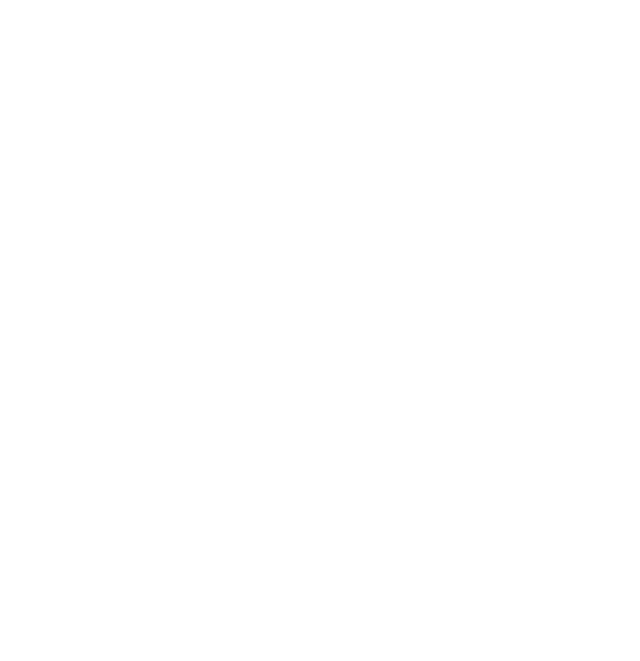
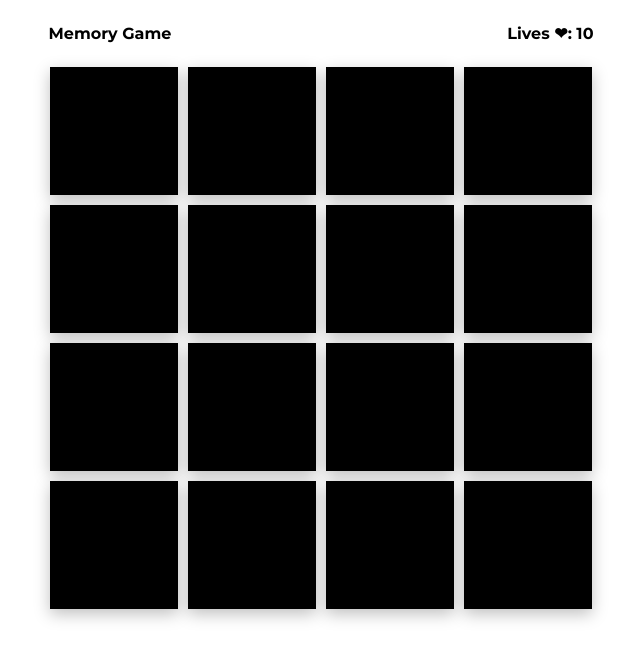
Before and after one commit to monciego/memory-game, a plain HTML site: page index.html in a window 1280 px wide. Shown: the whole page, without its empty margins (319-959 px from the left). Drawn offline with Linux system fonts and the light colour scheme.

Commit message:
finished the game

```diff
--- a/app.js
+++ b/app.js
@@ -1 +1,198 @@
-console.log("memory game");
+const main = document.querySelector("main");
+const livesCount = document.getElementById("livesCount");
+
+let originalLives = 10;
+let playerLives = 10;
+
+livesCount.textContent = playerLives;
+
+const cardData = () => [
+  {
+    name: "aurora",
+    img: "./images/aurora.jpg",
+    id: 1,
+  },
+  {
+    name: "aurora",
+    img: "./images/aurora.jpg",
+    id: 2,
+  },
+  {
+    name: "beach",
+    img: "./images/beach.jpg",
+    id: 3,
+  },
+  {
+    name: "beach",
+    img: "./images/beach.jpg",
+    id: 4,
+  },
+  {
+    name: "falls",
+    img: "./images/falls.jpg",
+    id: 5,
+  },
+  {
+    name: "falls",
+    img: "./images/falls.jpg",
+    id: 6,
+  },
+  {
+    name: "forest",
+    img: "./images/forest.jpg",
+    id: 7,
+  },
+  {
+    name: "forest",
+    img: "./images/forest.jpg",
+    id: 8,
+  },
+  {
+    name: "lake",
+    img: "./images/lake.jpg",
+    id: 9,
+  },
+  {
+    name: "lake",
+    img: "./images/lake.jpg",
+    id: 10,
+  },
+  {
+    name: "mountain",
+    img: "./images/mountain.jpg",
+    id: 11,
+  },
+  {
+    name: "mountain",
+    img: "./images/mountain.jpg",
+    id: 12,
+  },
+  {
+    name: "ocean",
+    img: "./images/ocean.jpg",
+    id: 13,
+  },
+  {
+    name: "ocean",
+    img: "./images/ocean.jpg",
+    id: 14,
+  },
+  {
+    name: "snow",
+    img: "./images/snow.jpg",
+    id: 15,
+  },
+  {
+    name: "snow",
+    img: "./images/snow.jpg",
+    id: 16,
+  },
+];
+
+// randomize
+
+const randomCard = () => {
+  const cards = cardData();
+  cards.sort(() => Math.random() - 0.5);
+  return cards;
+};
+
+// generate card
+const generateCards = () => {
+  const cards = randomCard();
+
+  // create html elements
+  cards.forEach((cardItem) => {
+    const card = document.createElement("div"); // card
+    const front = document.createElement("img");
+    const back = document.createElement("div");
+
+    // add classes
+    card.setAttribute("class", "card");
+    front.setAttribute("class", "front");
+    back.setAttribute("class", "back");
+
+    // attach images
+    front.src = cardItem.img;
+    card.setAttribute("name", cardItem.name);
+    // append to main element
+    main.appendChild(card);
+    // append to cards
+    card.appendChild(front);
+    card.appendChild(back);
+
+    card.addEventListener("click", (e) => {
+      card.classList.toggle("toggleCard");
+      matched(e);
+    });
+  });
+};
+
+// if matched
+
+const matched = (e) => {
+  const clicked = e.target;
+  clicked.classList.add("flipped");
+  const flippedCards = document.querySelectorAll(".flipped");
+  const toggleCard = document.querySelectorAll(".toggleCard");
+  if (flippedCards.length === 2) {
+    if (
+      flippedCards[0].getAttribute("name") ===
+      flippedCards[1].getAttribute("name")
+    ) {
+      flippedCards.forEach((flippedCard) => {
+        flippedCard.classList.remove("flipped");
+        flippedCard.style.pointerEvents = "none";
+        flippedCard.style.border = "4px solid lightgreen";
+      });
+    } else {
+      console.log("wrong");
+      flippedCards.forEach((flippedCard) => {
+        flippedCard.classList.remove("flipped");
+        setTimeout(() => {
+          flippedCard.classList.remove("toggleCard");
+        }, 700);
+      });
+      playerLives--;
+      livesCount.textContent = playerLives;
+      if (playerLives === 0) {
+        restart("TRY AGAIN!❌");
+      }
+    }
+  }
+  if (toggleCard.length === 16) {
+    restart("YOU WON");
+  }
+};
+
+// restart
+
+const restart = (text) => {
+  // reset flipped
+  let cardsRandomed = randomCard();
+  let front = document.querySelectorAll(".front");
+  let cards = document.querySelectorAll(".card");
+  main.style.pointerEvents = "none";
+  cardsRandomed.forEach((cardRandomed, index) => {
+    cards[index].classList.remove("toggleCard");
+
+    setTimeout(() => {
+      // reset styles
+      cards[index].style.pointerEvents = "all";
+      // randomize again
+      front[index].src = cardRandomed.img;
+      // update name
+      cards[index].setAttribute("name", cardRandomed.name);
+      main.style.pointerEvents = "all";
+    }, 1000);
+    cards[index].style.border = "none";
+  });
+  // reset lives
+  playerLives = originalLives;
+  livesCount.textContent = playerLives;
+  setTimeout(() => {
+    window.alert(text), 1000;
+  });
+};
+
+generateCards();
--- a/index.html
+++ b/index.html
@@ -8,5 +8,17 @@
     <script defer src="./app.js"></script>
     <title>Memory Game</title>
   </head>
-  <body></body>
+  <body>
+    <header>
+      <div>
+        <h1>Memory Game</h1>
+      </div>
+      <div>
+        <h1>Lives ❤: <span id="livesCount"></span></h1>
+      </div>
+    </header>
+    <div class="container">
+      <main></main>
+    </div>
+  </body>
 </html>
--- a/style.css
+++ b/style.css
@@ -8,6 +8,74 @@
   box-sizing: border-box;
 }
 
+/* body {
+  font-family: "Montserrat", sans-serif;
+  display: flex;
+  align-items: center;
+  flex-direction: column;
+  justify-content: center;
+  padding: 5rem 0;
+  background-color: #ffffff;
+  background-image: linear-gradient(315deg, #ffffff 0%, #d7e1ec 74%);
+} */
+
 body {
   font-family: "Montserrat", sans-serif;
 }
+
+header {
+  display: flex;
+  align-items: center;
+  justify-content: space-between;
+  width: 545px;
+  margin: 0 auto;
+}
+
+.container {
+  display: flex;
+  align-items: center;
+  justify-content: center;
+  flex-direction: column;
+}
+
+h1 {
+  font-size: 1rem;
+  margin: 1.5rem 0;
+}
+
+main {
+  display: grid;
+  grid-template-columns: repeat(4, 8rem);
+  grid-template-rows: repeat(4, 8rem);
+  gap: 10px 10px;
+  grid-auto-flow: row;
+  margin-bottom: 3rem;
+  perspective: 800px;
+}
+
+.card {
+  position: relative;
+  transform-style: preserve-3d;
+  transform: rotateY(0deg);
+  transition: transform 0.8s cubic-bezier(0.694, 0.0482, 0.335, 1.3);
+  box-shadow: rgba(0, 0, 0, 0.25) 0px 5px 15px;
+  cursor: pointer;
+}
+
+.front,
+.back {
+  position: absolute;
+  /* backface-visibility: hidden; */
+  width: 100%;
+  height: 100%;
+  pointer-events: none;
+}
+
+.back {
+  background: black;
+  backface-visibility: hidden;
+}
+
+.toggleCard {
+  transform: rotateY(180deg);
+}
```
